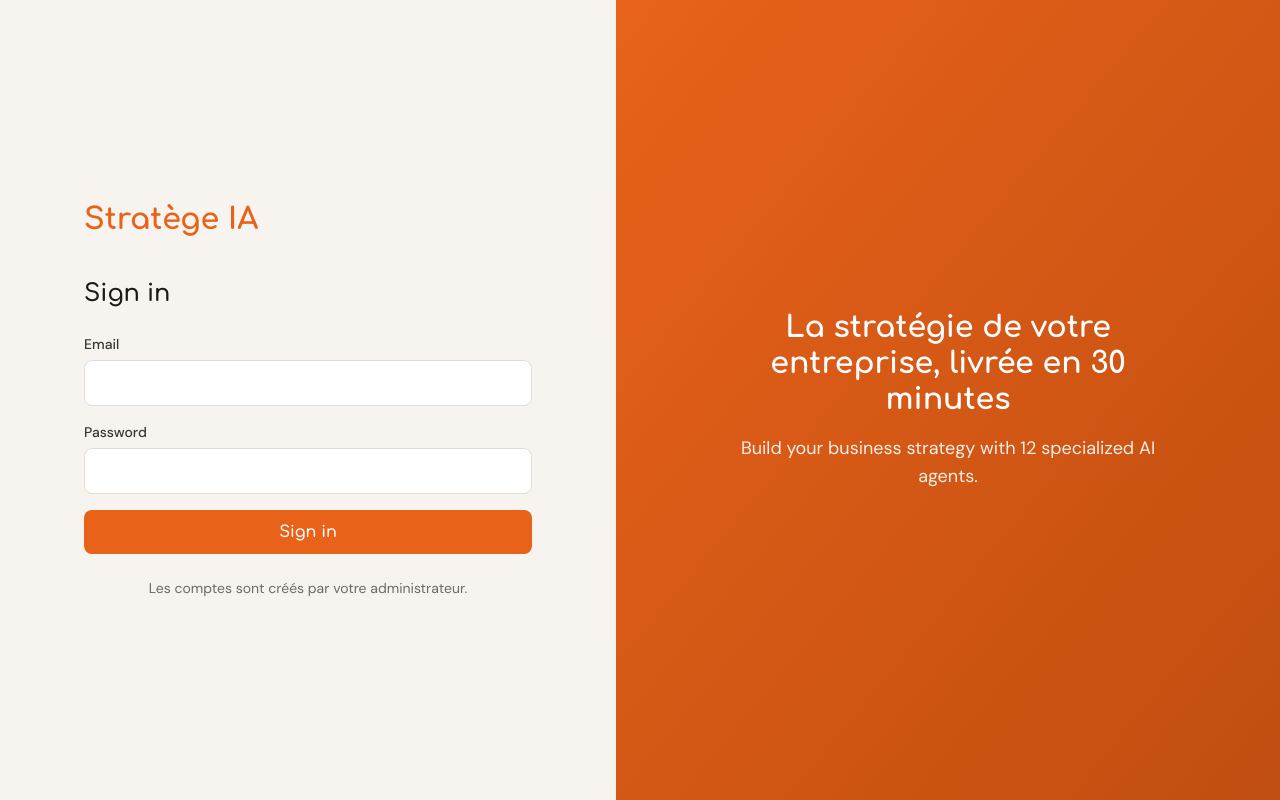
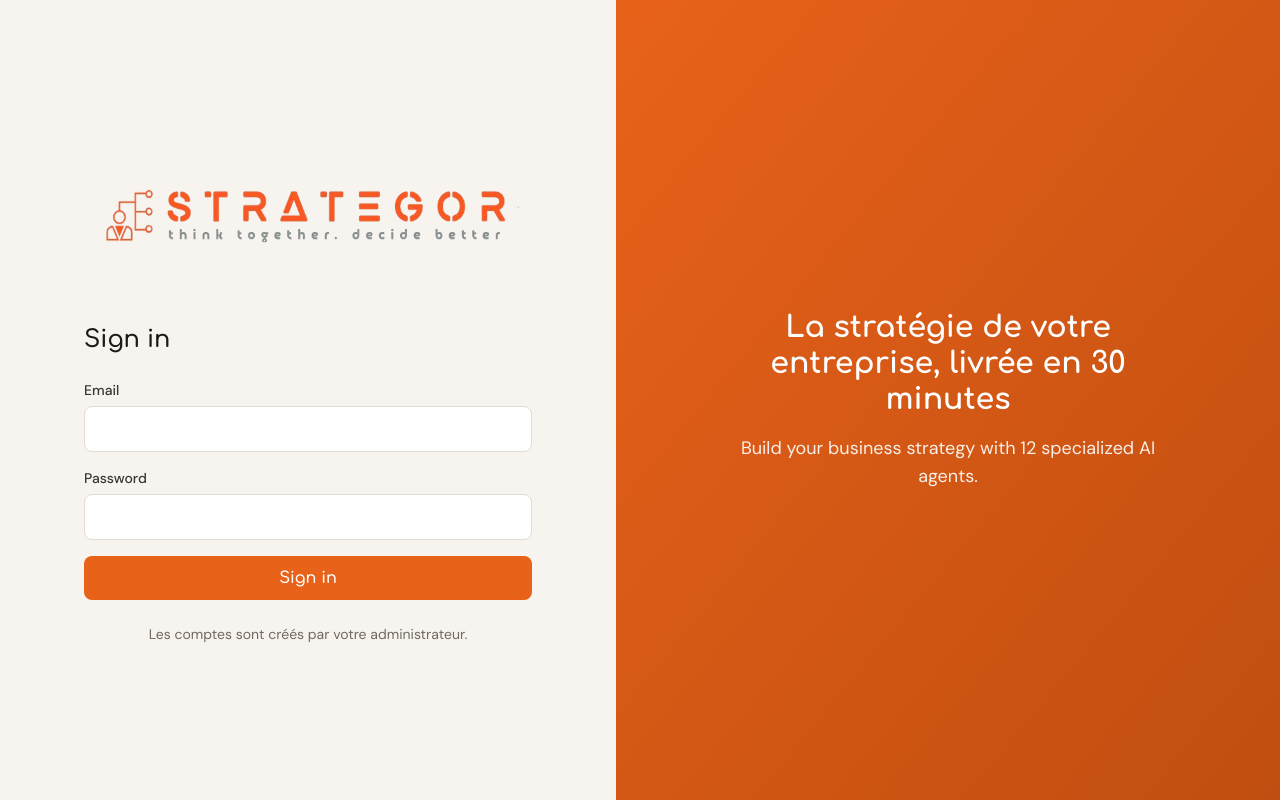
Before and after one commit to Nhancit1/Strategor, a React (Vite) app in the folder frontend/: page /login in a window 1280 px wide. Built offline with nearby package versions, Linux system fonts and the light colour scheme; no server answers.

Commit message:
feat: add logo to AppLayout and AuthLayout components

```diff
--- a/frontend/src/components/layout/AppLayout.jsx
+++ b/frontend/src/components/layout/AppLayout.jsx
@@ -4,6 +4,7 @@ import { useAuthStore } from '../../store/authStore';
 import { useProjectStore } from '../../store/projectStore';
 import { LogOut, Settings, LayoutDashboard, ShieldCheck, Globe, BookOpen } from 'lucide-react';
 import { userApi } from '../../api';
+import logo from '../../logo.jpeg';
 
 export default function AppLayout() {
   const { t } = useTranslation();
@@ -24,8 +25,8 @@ export default function AppLayout() {
       <header className="bg-white border-b border-paper3 sticky top-0 z-30">
         <div className="container-wide flex items-center justify-between h-16">
           <div className="flex items-center gap-4">
-            <Link to="/dashboard" className="font-title text-xl font-bold text-orange">
-              {t('nav.title', 'Stratège IA')}
+            <Link to="/dashboard" className="flex items-center">
+              <img src={logo} alt={t('nav.title', 'Stratège IA')} className="h-14 w-auto" />
             </Link>
           </div>
 
--- a/frontend/src/components/layout/AuthLayout.jsx
+++ b/frontend/src/components/layout/AuthLayout.jsx
@@ -1,5 +1,6 @@
 import { Outlet } from 'react-router-dom';
 import { useTranslation } from 'react-i18next';
+import logo from '../../logo.jpeg';
 
 export default function AuthLayout() {
   const { t } = useTranslation();
@@ -9,7 +10,7 @@ export default function AuthLayout() {
       <div className="flex-1 flex items-center justify-center px-6 py-12 bg-paper">
         <div className="w-full max-w-md">
           <div className="mb-10">
-            <h1 className="font-title text-3xl font-bold text-orange">Stratège IA</h1>
+            <img src={logo} alt="Stratège IA" className="h-32 w-auto" />
           </div>
           <Outlet />
         </div>
```
Also changed, not shown: frontend/src/logo.jpeg (added).
